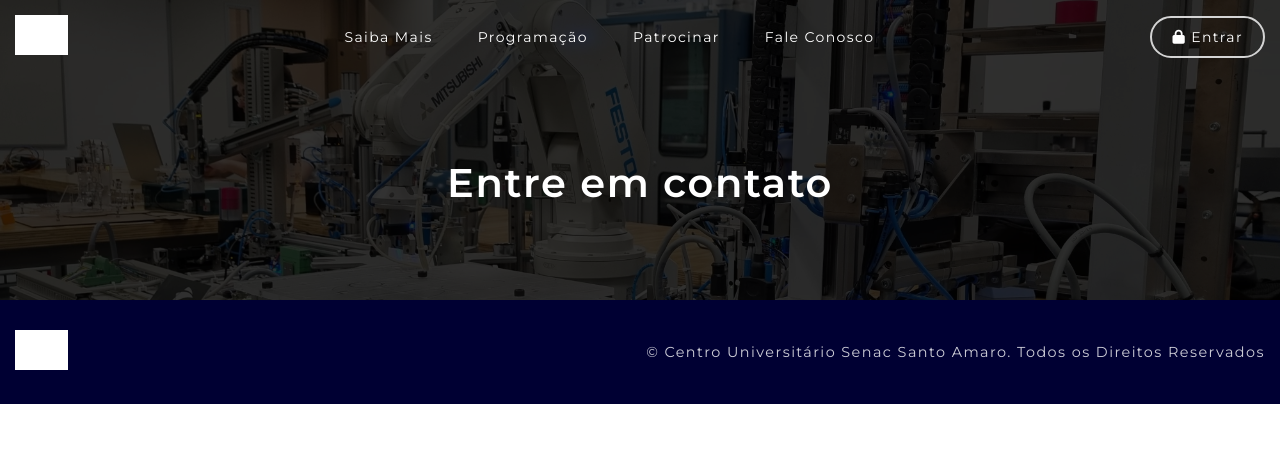
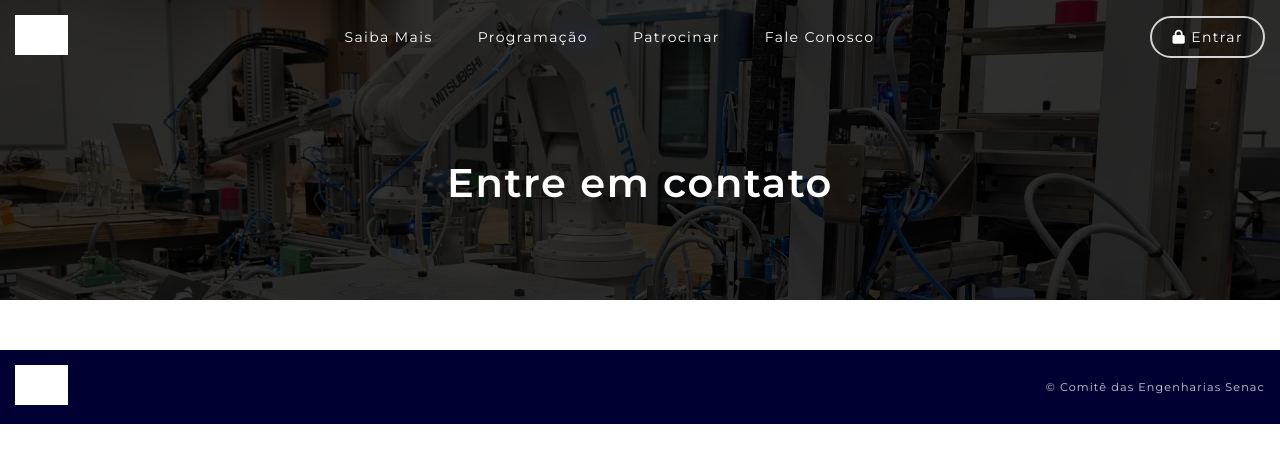
Before and after one commit to DevFernandoMartins/EngenhariasSenac, a Nuxt app: page /contato in a window 1280 px wide. Shown: the top 462 px of the page. Built offline with nearby package versions, Linux system fonts and the light colour scheme; grey boxes are pictures that could not be loaded.

Commit message:
Ajustes de estilo

```diff
--- a/components/Global/CFooter.vue
+++ b/components/Global/CFooter.vue
@@ -9,7 +9,7 @@
             </div>
 
             <div id="copyright">
-                © Centro Universitário Senac Santo Amaro. Todos os Direitos Reservados
+                © Comitê das Engenharias Senac
             </div>
         </div>
     </footer>
@@ -19,9 +19,10 @@
 footer#footer {
     width: 100%;
     background-color: var(--first-color);
-    padding: 30px 15px;
+    padding: 15px;
     z-index: 30;
     transition: background-color 0.2s ease;
+    margin-top: 50px;
 }
 
 img#logo-senac {
@@ -43,7 +44,7 @@ img#logo-senac {
 
 #copyright {
     color: var(--second-color);
-    font-size: .9rem;
+    font-size: .7rem;
     opacity: .8;
 }
 
--- a/components/Index/PartnersIndex.vue
+++ b/components/Index/PartnersIndex.vue
@@ -1,10 +1,10 @@
 <template>
     <section id="partners-home">
-        <div id="inside-partners-home">
-            <h2 data-aos="fade-up">Empresas Parceiras</h2>
+        <div id="inside-partners-home" data-aos="fade-up">
+            <h2>Empresas Parceiras</h2>
 
             <div id="partners">
-                <a href="#" class="partner" v-for="partner in 6" data-aos="fade-up">
+                <a href="#" class="partner" v-for="partner in 6">
                     <div class="partner-img">
                         <img src="/public/img/logo-engenharias_senac-azul.png" alt="Logo do parceiro">
                     </div>
@@ -13,7 +13,7 @@
                     </div>
                 </a>
             </div>
-            <RouterLink to="patrocinar" class="btn-primary margin-auto" data-aos="fade-up">Quero ser parceiro</RouterLink>
+            <RouterLink to="patrocinar" class="btn-primary margin-auto">Quero ser parceiro</RouterLink>
         </div>
     </section>
 </template>
--- a/components/Index/ScheduleIndex.vue
+++ b/components/Index/ScheduleIndex.vue
@@ -123,9 +123,13 @@ section#schedule-home {
     padding: 15px 10px;
 }
 
+.event-data>h3 {
+    margin-bottom: 5px;
+}
+
 .event-local {
-    opacity: .5;
-    font-size: .9rem;
+    opacity: .7;
+    font-size: .8rem;
     margin-bottom: 10px
 }
 
--- a/components/Schedule/sub-components/DivEvents.vue
+++ b/components/Schedule/sub-components/DivEvents.vue
@@ -131,6 +131,7 @@ section#schedule-home {
 }
 
 .event-data {
+    font-size: .8rem;
     padding: 15px 10px;
 }
 
```
